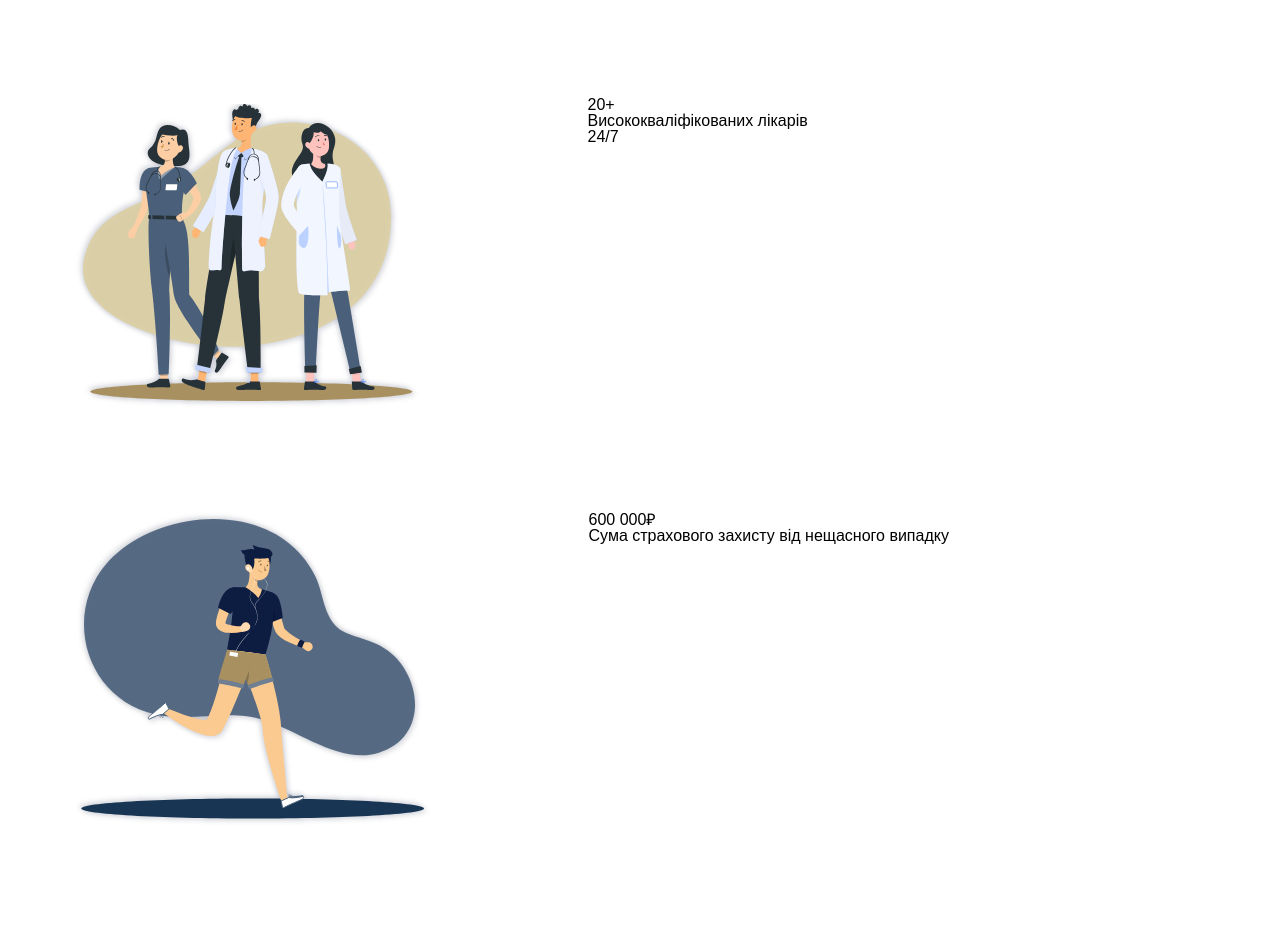
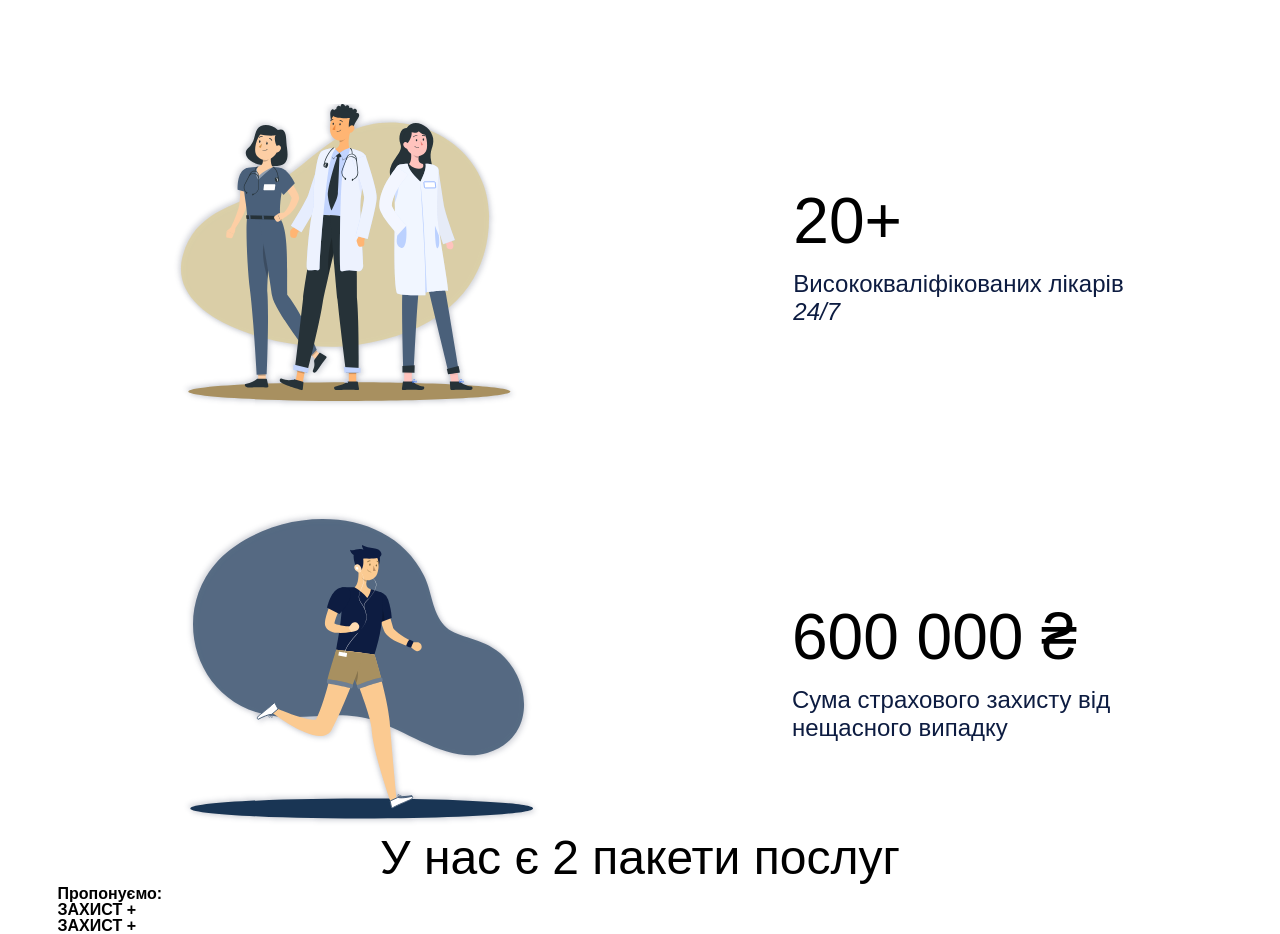
Before and after one commit to tetiana-podleska/insuranse, a website: page app/index.html in a window 1280 px wide. Shown: the part 1205-2139 px from the top of the page. Before the commit the page ends 2035 px from the top, so only its background shows below. Drawn offline with Linux system fonts and the light colour scheme.

Commit message:
started services section

```diff
--- a/app/index.html
+++ b/app/index.html
@@ -1382,9 +1382,9 @@
           </svg>
         </div>
         <div class="conditions__doctors-descr">
-          <span>20+</span>
-          <p>Висококваліфікованих лікарів</p>
-          <p>24/7</p>
+          <span class="conditions__count">20+</span>
+          <p class="conditions__text">Висококваліфікованих лікарів</p>
+          <p class="conditions__subtext">24/7</p>
         </div>
       </div>
 
@@ -1631,9 +1631,24 @@
           </svg>
         </div>
         <div class="conditions__insurance-descr">
-          <span>600 000₽</span>
-          <p>Сума страхового захисту від нещасного випадку</p>
+          <span class="conditions__count">600 000 ₴</span>
+          <p class="conditions__text">
+            Сума страхового захисту від нещасного випадку
+          </p>
         </div>
+      </div>
+    </section>
+
+    <section class="services container">
+      <h2 class="section-title">У нас є 2 пакети послуг</h2>
+      <div class="services__offers-list">
+        <h4 class="services__offers-title">Пропонуємо:</h4>
+      </div>
+      <div class="services__package">
+        <h4 class="services__package-title">ЗАХИСТ +</h4>
+      </div>
+      <div class="services__package">
+        <h4 class="services__package-title">ЗАХИСТ +</h4>
       </div>
     </section>
   </body>
--- a/app/scss/style.scss
+++ b/app/scss/style.scss
@@ -184,14 +184,47 @@
 .conditions {
   margin-top: 56px;
 
+  &__count {
+    display: block;
+    margin-bottom: 11px;
+    font-size: 64px;
+    font-weight: 500;
+    line-height: 75px;
+    color: #000;
+  }
+
+  &__text {
+    font-size: 24px;
+    font-weight: 400;
+    line-height: 28px;
+    color: #0d1c41;
+  }
+
+  &__subtext {
+    font-size: 24px;
+    font-weight: 100;
+    line-height: 28px;
+    font-style: italic;
+    color: #0d1c41;
+  }
+
   &__doctors,
   &__insurance {
     display: flex;
     margin-top: 100px;
+    justify-content: center;
+    align-items: center;
+  }
 
-    &-descr {
-      padding: 0 140px;
-    }
+  &__insurance-descr {
+    width: 321px;
+  }
+
+  &__doctors-img {
+    padding-right: 247px;
+  }
+  &__insurance-img {
+    padding-right: 234px;
   }
 }
 
```
Also changed, not shown: app/css/style.min.css.
